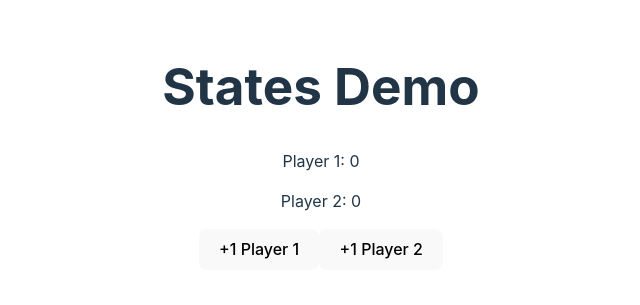
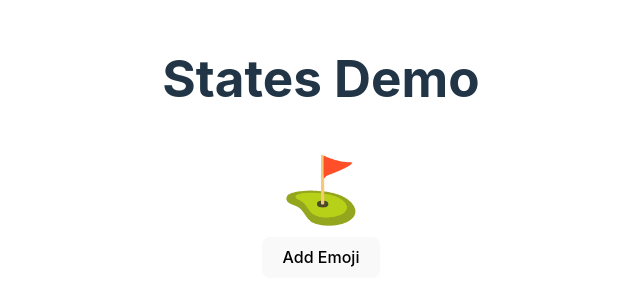
Before and after one commit to shtanriverdi/React-Course, a React (Vite) app in the folder state-demo/: page / in a window 1280 px wide. Shown: the part 253-558 px from the top of the page, without its empty margins (319-959 px from the left). Built offline with nearby package versions, Linux system fonts and the light colour scheme.

Commit message:
Array State Update Example + .map with index

```diff
--- a/state-demo/src/App.jsx
+++ b/state-demo/src/App.jsx
@@ -2,12 +2,14 @@ import './App.css';
 import Counter from './Counter';
 import Dumbo from './Dumbo';
 import ScoreKeeper from './ScoreKeeper';
+import EmojiClicker from './EmojiClicker';
 
 function App() {
   return (
     <>
       <h1>States Demo</h1>
-      <ScoreKeeper/>
+      <EmojiClicker/>
+      {/* <ScoreKeeper/> */}
       {/* <Counter /> */}
       {/* <Dumbo /> */}
     </>
--- /dev/null
+++ b/state-demo/src/EmojiClicker.jsx
@@ -0,0 +1,22 @@
+import { useState } from "react";
+
+export default function EmojiClicker() {
+    const [emojis, setEmojis] = useState(['⛳']);
+    const addEmoji = () => {
+        setEmojis((previousEmojis) => {
+            const newEmojis = [...previousEmojis, '🌏'];
+            return newEmojis;
+        });
+    }
+
+    return (
+        <>
+            <div>
+                {emojis.map((emoji, index) => (
+                    <span key={index} style={{ fontSize: '4rem' }}>{emoji}</span>
+                ))}
+            </div>
+            <button onClick={addEmoji}>Add Emoji</button>
+        </>
+    );
+}
```
